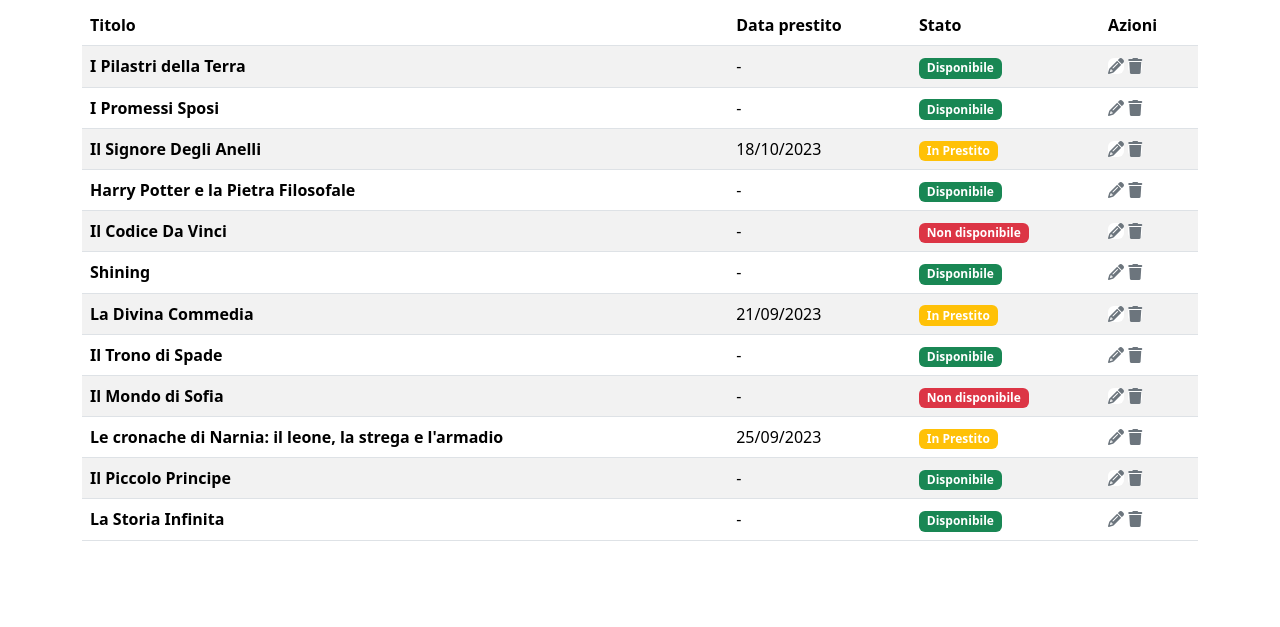
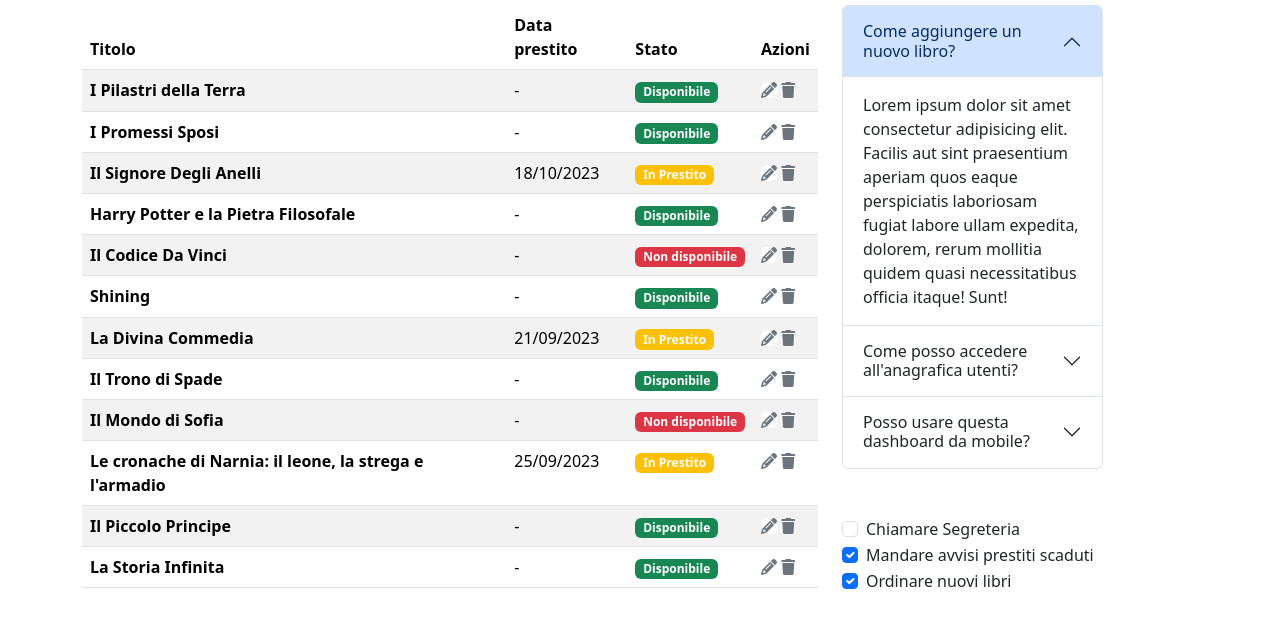
Before and after one commit to SalvatoreGiacomazzo/html-css-bootstrap-dashboard, a plain HTML site: page index.html in a window 1280 px wide. Shown: the part 145-772 px from the top of the page. Drawn offline with nearby package versions, Linux system fonts and the light colour scheme.

Commit message:
added accordion and checkbox

```diff
--- a/index.html
+++ b/index.html
@@ -37,7 +37,9 @@
    <button type="button" class="btn btn-primary">Aggiungi Libro</button>
    </div>
     <!--Main Table-->
-   <div class="mt-2 container-lg">
+   <div class="mt-2 container-lg ">
+  <div class="row">
+    <div class="col-12 col-lg-8">
     <table class="table table-hover table-striped">
         <thead>
           <tr>
@@ -123,7 +125,76 @@
           </tr>
         </tbody>
       </table>
-    </div>
+     <!--COL End-->
+   </div>
+ <!--Accordion-->
+   <div class="col-12 col-lg-3">
+        <div class="accordion" id="accordionPanelsStayOpenExample">
+            <div class="accordion-item">
+            <h2 class="accordion-header">
+                <button class="accordion-button" type="button" data-bs-toggle="collapse" data-bs-target="#panelsStayOpen-collapseOne" aria-expanded="true" aria-controls="panelsStayOpen-collapseOne">
+                Come aggiungere un nuovo libro?
+                </button>
+            </h2>
+            <div id="panelsStayOpen-collapseOne" class="accordion-collapse collapse show">
+                <div class="accordion-body">
+                Lorem ipsum dolor sit amet consectetur adipisicing elit. Facilis aut sint praesentium aperiam quos eaque perspiciatis laboriosam fugiat labore ullam expedita, dolorem, rerum mollitia quidem quasi necessitatibus officia itaque! Sunt!
+                </div>
+            </div>
+            </div>
+            <div class="accordion-item">
+            <h2 class="accordion-header">
+                <button class="accordion-button collapsed" type="button" data-bs-toggle="collapse" data-bs-target="#panelsStayOpen-collapseTwo" aria-expanded="false" aria-controls="panelsStayOpen-collapseTwo">
+               Come posso accedere all'anagrafica utenti?
+                </button>
+            </h2>
+            <div id="panelsStayOpen-collapseTwo" class="accordion-collapse collapse">
+                <div class="accordion-body">
+                Lorem ipsum dolor sit amet consectetur adipisicing elit. Cum vitae, quae incidunt, nulla reiciendis, in rem odit voluptate dignissimos provident aperiam molestias laborum pariatur. Quasi porro dolorum repellendus voluptates dolorem!
+                </div>
+            </div>
+            </div>
+            <div class="accordion-item">
+            <h2 class="accordion-header">
+                <button class="accordion-button collapsed" type="button" data-bs-toggle="collapse" data-bs-target="#panelsStayOpen-collapseThree" aria-expanded="false" aria-controls="panelsStayOpen-collapseThree">
+                Posso usare questa dashboard da mobile?
+                </button>
+            </h2>
+            <div id="panelsStayOpen-collapseThree" class="accordion-collapse collapse">
+                <div class="accordion-body">
+                Lorem ipsum dolor sit amet consectetur adipisicing elit. Esse iure mollitia iste quis asperiores architecto eligendi, amet eius earum? Incidunt aut vero ipsum ullam nam laudantium eligendi aperiam quos quae.
+                </div>
+            </div>
+            </div>
+        </div>
+
+
+   <!--CheckBox-->
+   <div class="form-check mt-lg-5">
+    <input class="form-check-input" type="checkbox" value="" id="flexCheckDefault">
+    <label class="form-check-label" for="flexCheckDefault">
+      Chiamare Segreteria
+    </label>
+  </div>
+  <div class="form-check">
+    <input class="form-check-input" type="checkbox" value="" id="flexCheckChecked" checked>
+    <label class="form-check-label" for="flexCheckChecked">
+      Mandare avvisi prestiti scaduti
+    </label>
+  </div>
+  <div class="form-check">
+    <input class="form-check-input" type="checkbox" value="" id="flexCheckChecked" checked>
+    <label class="form-check-label" for="flexCheckChecked">
+     Ordinare nuovi libri
+    </label>
+  </div>
+</div>
+   <!--Row end-->
+</div>
+   <!--Container End-->
+</div>
+
+
 
 
 
@@ -140,8 +211,8 @@
 
 
 <!--Script-->
-<script src="https://code.jquery.com/jquery-3.3.1.slim.min.js" integrity="sha384-q8i/X+965DzO0rT7abK41JStQIAqVgRVzpbzo5smXKp4YfRvH+8abtTE1Pi6jizo" crossorigin="anonymous"></script>
-<script src="https://cdn.jsdelivr.net/npm/popper.js@1.14.7/dist/umd/popper.min.js" integrity="sha384-UO2eT0CpHqdSJQ6hJty5KVphtPhzWj9WO1clHTMGa3JDZwrnQq4sF86dIHNDz0W1" crossorigin="anonymous"></script>
-<script src="https://cdn.jsdelivr.net/npm/bootstrap@4.3.1/dist/js/bootstrap.min.js" integrity="sha384-JjSmVgyd0p3pXB1rRibZUAYoIIy6OrQ6VrjIEaFf/nJGzIxFDsf4x0xIM+B07jRM" crossorigin="anonymous"></script>
+<script src="https://cdn.jsdelivr.net/npm/@popperjs/core@2.9.2/dist/umd/popper.min.js" integrity="sha384-IQsoLXl5PILFhosVNubq5LC7Qb9DXgDA9i+tQ8Zj3iwWAwPtgFTxbJ8NT4GN1R8p" crossorigin="anonymous"></script>
+<script src="https://cdn.jsdelivr.net/npm/bootstrap@5.0.2/dist/js/bootstrap.min.js" integrity="sha384-cVKIPhGWiC2Al4u+LWgxfKTRIcfu0JTxR+EQDz/bgldoEyl4H0zUF0QKbrJ0EcQF" crossorigin="anonymous"></script>
+
 </body>
 </html>
```
